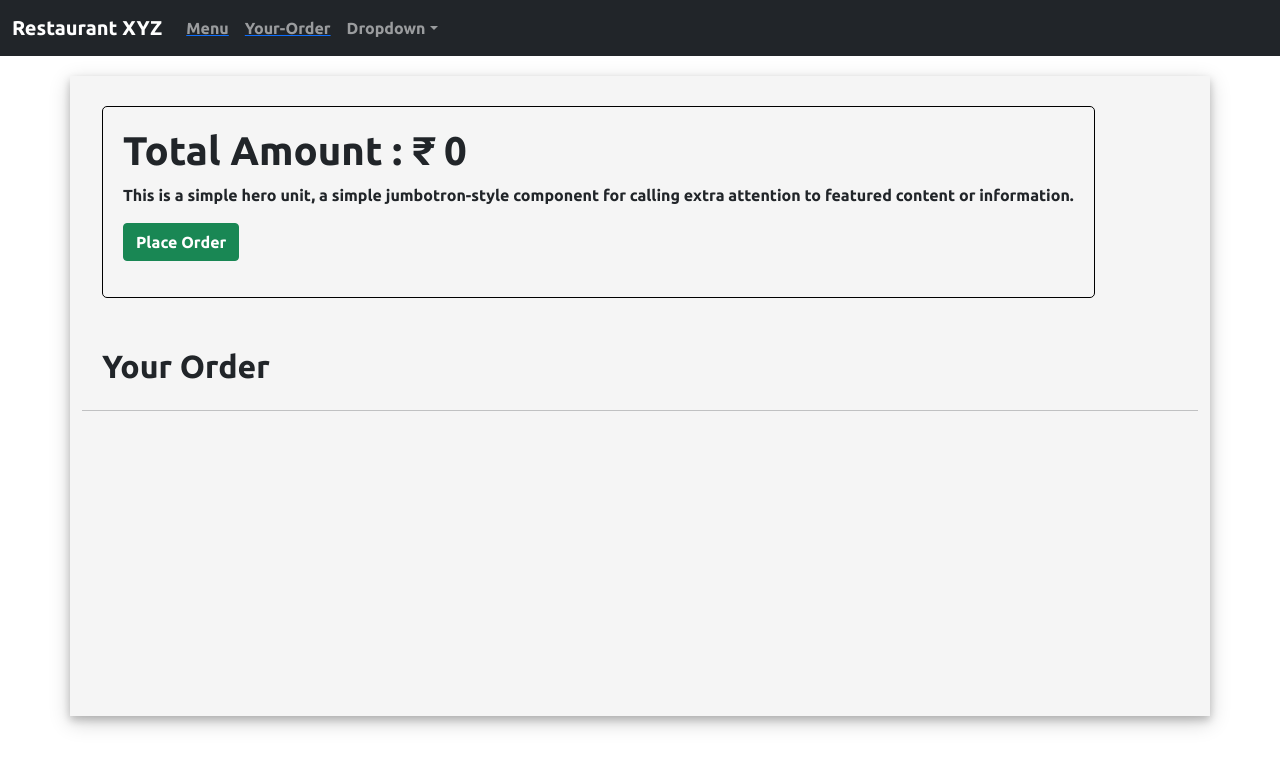
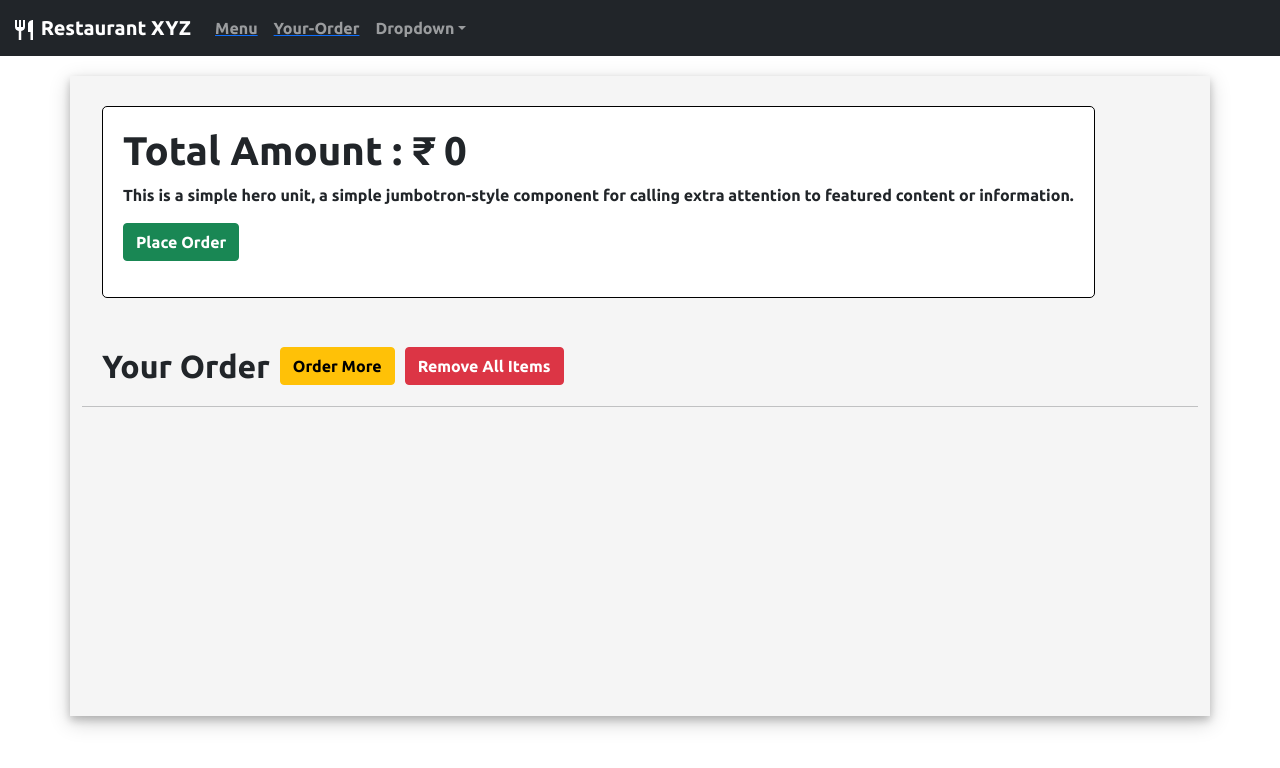
Before and after one commit to dhruvin1831/Manage-Restaurants, a React (Create React App) app: page /checkout in a window 1280 px wide. Shown: the top 768 px of the page. Built offline with nearby package versions, Linux system fonts and the light colour scheme.

Commit message:
Added clearOrder

```diff
--- a/src/components/navbars/Header.js
+++ b/src/components/navbars/Header.js
@@ -5,12 +5,16 @@ import NavDropdown from "react-bootstrap/NavDropdown";
 import Container from "react-bootstrap/Container";
 import "../../styles/Header.css";
 import { Link } from "react-router-dom";
+import RestaurantIcon from "@material-ui/icons/Restaurant";
 function Header() {
   return (
     <div className="Header-wrap">
       <Navbar bg="dark" variant="dark" expand="md" className="Header-nav">
         <Container fluid>
-          <Navbar.Brand href="/">Restaurant XYZ</Navbar.Brand>
+          <Navbar.Brand href="/">
+            <RestaurantIcon />
+            {"  "}Restaurant XYZ
+          </Navbar.Brand>
           <Navbar.Toggle aria-controls="basic-navbar-nav" />
           <Navbar.Collapse id="basic-navbar-nav">
             <Nav className="mr-auto">
--- a/src/components/restaurant/Checkout.js
+++ b/src/components/restaurant/Checkout.js
@@ -7,6 +7,8 @@ import FoodItemCheckout from "../Item/FoodItemCheckout";
 import Button from "react-bootstrap/Button";
 import Jumbotron from "react-bootstrap/Jumbotron";
 import { useStateValue } from "../../StateProvider";
+import { Link } from "react-router-dom";
+
 function Checkout() {
   // eslint-disable-next-line no-unused-vars
   const [{ order }, dispatch] = useStateValue();
@@ -27,6 +29,12 @@ function Checkout() {
     return sum;
   };
 
+  const clearOrder = () => {
+    dispatch({
+      type: "CLEAR_ORDER",
+    });
+  };
+
   return (
     <>
       <Header />
@@ -42,7 +50,15 @@ function Checkout() {
           </p>
         </Jumbotron>
         <br />
-        <div className="YourOrder">Your Order</div>
+        <div className="YourOrder-wrap">
+          <span className="YourOrder">Your Order</span>
+          <Link to="/">
+            <Button variant="warning">Order More</Button>
+          </Link>
+          <Button onClick={clearOrder} variant="danger">
+            Remove All Items
+          </Button>
+        </div>
         <hr />
         <div className="FoodItems-checkout">
           {currentOrder.map(({ image, price, name, count, id }) => (
--- a/src/components/restaurant/Restaurant.js
+++ b/src/components/restaurant/Restaurant.js
@@ -20,7 +20,7 @@ function Menu() {
           <FoodItem
             id={1}
             name="FoodName A"
-            price="120"
+            price="200"
             image="https://images.immediate.co.uk/production/volatile/sites/30/2020/08/chorizo-mozarella-gnocchi-bake-cropped-9ab73a3.jpg?webp=true&quality=90&resize=620%2C563"
           />
           <FoodItem
@@ -32,13 +32,13 @@ function Menu() {
           <FoodItem
             id={3}
             name="FoodName C"
-            price="120"
+            price="20"
             image="https://images.immediate.co.uk/production/volatile/sites/30/2020/08/chorizo-mozarella-gnocchi-bake-cropped-9ab73a3.jpg?webp=true&quality=90&resize=620%2C563"
           />
           <FoodItem
-            id={3}
+            id={4}
             name="FoodName C"
-            price="120"
+            price="100"
             image="https://images.immediate.co.uk/production/volatile/sites/30/2020/08/chorizo-mozarella-gnocchi-bake-cropped-9ab73a3.jpg?webp=true&quality=90&resize=620%2C563"
           />
         </Container>
--- a/src/reducer.js
+++ b/src/reducer.js
@@ -39,6 +39,12 @@ const reducer = (state, action) => {
         order: neworder,
       };
 
+    case "CLEAR_ORDER":
+      return {
+        ...state,
+        order: [],
+      };
+
     default:
       return state;
   }
--- a/src/styles/Checkout.css
+++ b/src/styles/Checkout.css
@@ -21,12 +21,13 @@
 
 .Checkout-placeOrder {
   margin: 20px;
-  background-color: whitesmoke;
+  background-color: white;
   margin-top: 20px;
   max-width: fit-content !important;
   border: 1px solid black;
   border-radius: 5px;
   padding: 20px;
+  /* box-shadow: 0 4px 8px 0 rgba(0, 0, 0, 0.2), 0 6px 20px 0 rgba(0, 0, 0, 0.19); */
 }
 
 .FoodItems-checkout {
@@ -37,7 +38,16 @@
 }
 
 .YourOrder {
-  margin: 20px;
-  margin-top: 0px;
   font-size: xx-large;
+  margin-left: 20px;
 }
+
+.YourOrder-wrap {
+  display: flex;
+  align-items: center;
+  justify-content: flex-start;
+}
+
+.YourOrder-wrap > * {
+  margin-right: 10px;
+}
```
